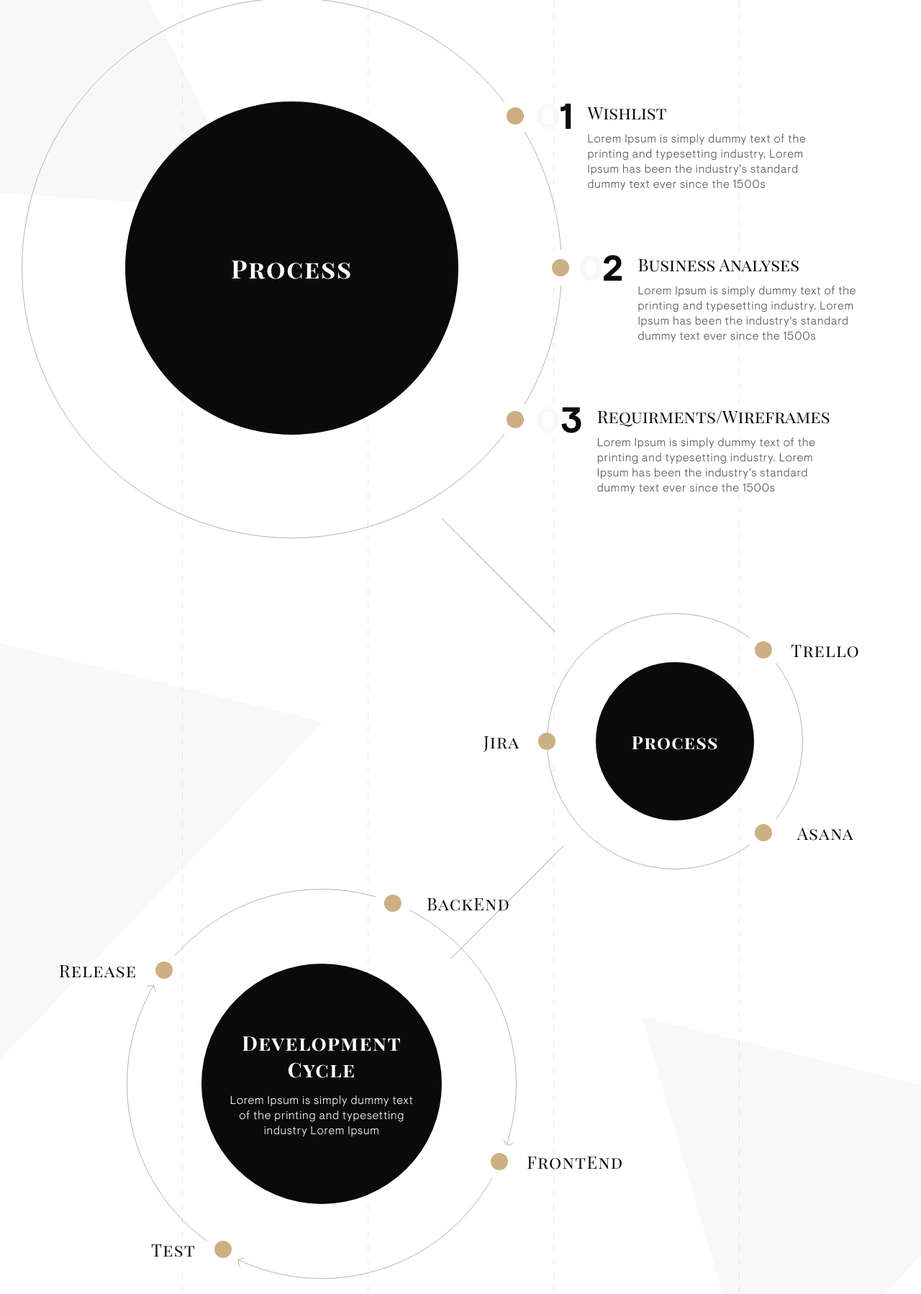
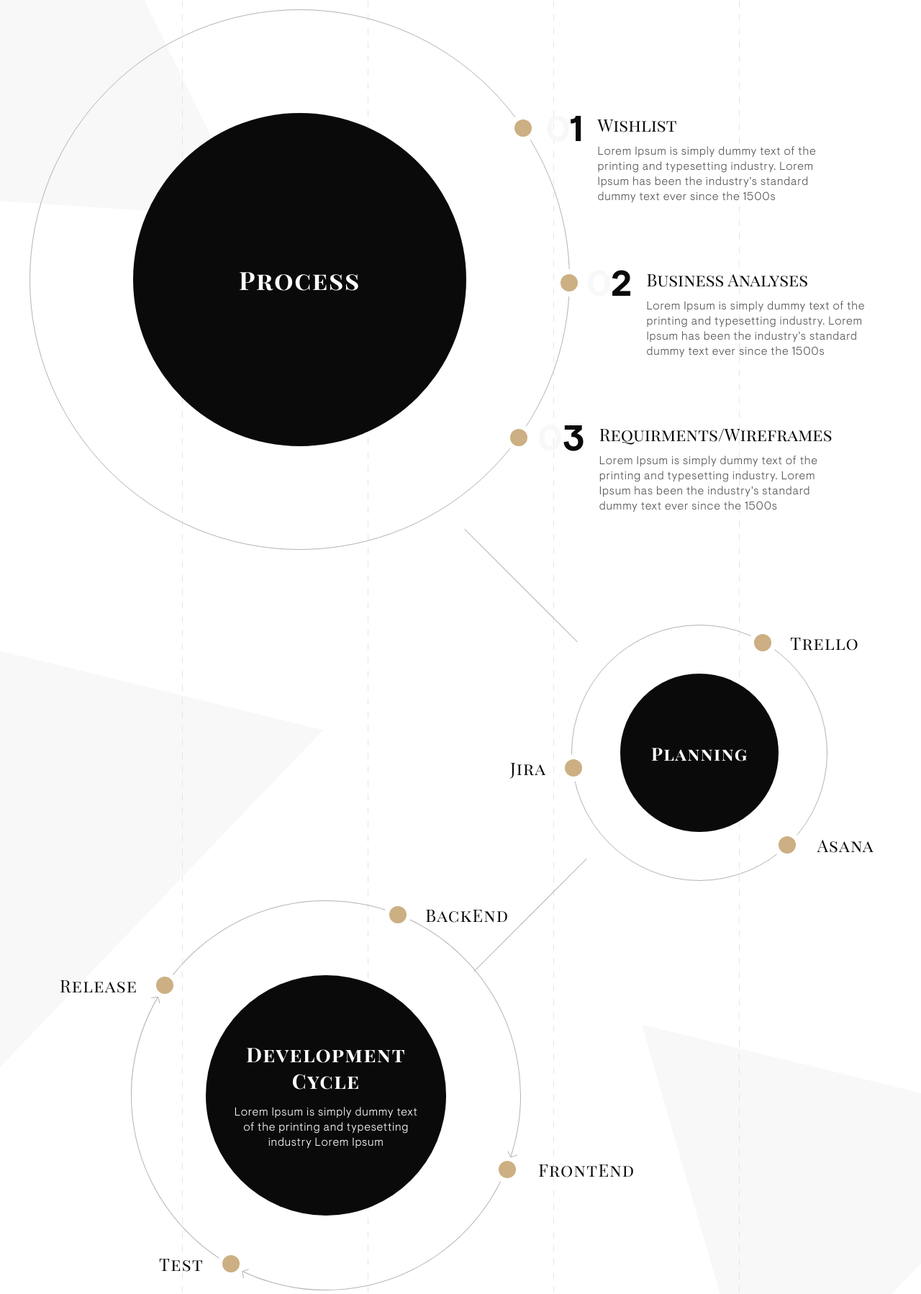
Before and after one commit to natamaz/web, a website: page src/index.html in a window 1280 px wide. Shown: the part 1002-2800 px from the top of the page at 72% size. Drawn offline with nearby package versions, Linux system fonts and the light colour scheme; files that its build step writes are made by us from their sources.

Commit message:
desktop xxl layout fixes

```diff
--- a/src/index.html
+++ b/src/index.html
@@ -98,7 +98,7 @@
                         <!-- Circle -->
                         <div class="h-planning-circle">
                             <div class="h-planning-circle__inner">
-                                <h3 class="h-planning-circle__title">Process</h3>
+                                <h3 class="h-planning-circle__title">Planning</h3>
                             </div>
                         </div>
                         <!-- end: Circle -->
@@ -124,11 +124,12 @@
                             </div>
                             <!-- otline with arrows -->
                                 <svg width="542" height="542" viewBox="0 0 542 542" fill="none" xmlns="http://www.w3.org/2000/svg" class="h-сycle-circle-outline">
-                                    <circle cx="271" cy="271" r="270.5" stroke="#B3B3B3"/>
+                                    <path fill-rule="evenodd" clip-rule="evenodd" d="M513.421 390.016C469.429 479.452 377.402 541 271 541C229.615 541 190.404 531.689 155.349 515.047C155.175 515.335 154.994 515.618 154.805 515.896C190.019 532.634 229.416 542 271 542C377.763 542 470.107 480.263 514.277 390.541C513.987 390.373 513.701 390.198 513.421 390.016ZM527.224 356.375C536.161 329.542 541 300.836 541 271C541 163.665 478.368 70.958 387.657 27.433C387.782 27.1234 387.899 26.8097 388.008 26.492C479.099 70.1619 542 163.235 542 271C542 300.914 537.153 329.696 528.202 356.603C527.879 356.518 527.553 356.442 527.224 356.375ZM353.657 12.8366C327.599 4.50029 299.825 0 271 0C184.638 0 107.711 40.3972 58.0857 103.326C58.3593 103.517 58.6275 103.716 58.89 103.921C108.333 41.238 184.968 1 271 1C299.687 1 327.328 5.47374 353.266 13.7616C353.388 13.449 353.518 13.1406 353.657 12.8366ZM38.0497 134.407C37.7627 134.237 37.4807 134.058 37.204 133.872C13.5594 174.099 0 220.966 0 271C0 365.911 48.7909 449.426 122.659 497.832C122.799 497.526 122.947 497.224 123.102 496.927C49.565 448.689 1 365.516 1 271C1 221.162 14.5028 174.479 38.0497 134.407Z" fill="#B3B3B3"/>
                                     <path d="M523.783 348.768L527.891 356.976L537.05 353.916" stroke="#B2B2B2"/>
                                     <path d="M163.713 512.719L154.933 515.395L156.418 524.937" stroke="#B2B2B2"/>
-                                    <path d="M39.9922 143.367L37.8352 134.445L28.2228 135.368" stroke="#B2B2B2"/>
+                                    <path d="M39.9921 143.367L37.8351 134.445L28.2227 135.368" stroke="#B2B2B2"/>
                                 </svg>
+
                             <!-- end: otline with arrows -->
                         </div>
                         <!-- end: Circle -->
--- a/src/scss/_forms.scss
+++ b/src/scss/_forms.scss
@@ -4,7 +4,7 @@
     background: #101010;
     margin-left: auto;
     margin-right: auto;
-    padding: 25px 30px;
+    padding: 30px 30px 25px;
     &__title {
         color: #ccaf83;
         font-family: Playfair Display SC;
--- a/src/scss/_home.scss
+++ b/src/scss/_home.scss
@@ -15,7 +15,7 @@
     z-index: 15;
     text-align: center;
     padding-top: 48px;
-    padding-bottom: 84px;
+    padding-bottom: 85px;
     margin-bottom: 40px;
     &:before {
         content: "";
@@ -81,6 +81,9 @@
         color: #101010;
         text-align: right;
         position: relative;
+        &_mb {
+            margin-bottom: 10px;
+        }
         &:after {
             content: "";
             display: block;
@@ -117,6 +120,8 @@
     width: 751px;
     height: 751px;
 
+    margin-left: 11px;
+
     &__inner {
         border-radius: 100%;
         width: 463px;
@@ -140,7 +145,8 @@
 }
 
 .h-process-list {
-    margin-top: 80px;
+    // margin-top: 80px;
+    margin-top: 90px;
 }
 
 .h-process-item {
@@ -149,17 +155,23 @@
     padding-left: 36px;
 
     &:nth-child(2) {
-        margin-top: 78px;
-        margin-bottom: 78px;
-        transform: translateX(-14px);
+        // margin-top: 78px;
+        // margin-bottom: 78px;
+        // transform: translateX(-14px);
+        // margin-top: 82px;
+        // margin-bottom: 82px;
+        transform: translateX(-13px);
     }
     &:nth-child(1) {
         transform: translateX(-77px);
-        padding-left: 40px;
+        // padding-left: 40px;
+        padding-left: 43px;
+        margin-bottom: 82px;
     }
     &:nth-child(3) {
-        transform: translateX(-77px);
-        padding-left: 40px;
+        transform: translateX(-83px);
+        padding-left: 38px;
+        margin-top: 82px;
     }
     &:before {
         content: "";
@@ -171,7 +183,7 @@
         height: 24px;
         background: #CCAF83;
         border-radius: 100%;
-        box-shadow: 0 0 0 13px #fff;
+        box-shadow: 0 0 0 7px #fff;
     }
     &__num {
         flex-grow: 0;
@@ -188,8 +200,12 @@
     }
     &__content {
         flex-grow: 1;
+        // padding-left: 20px;
+        // max-width: 330px;
+        // padding-left: 30px;
+        // max-width: 360px;
         padding-left: 20px;
-        max-width: 330px;
+        max-width: 350px;
     }
     &__title {
         color: #0A0A0A;
@@ -222,6 +238,7 @@
 
 .h-planning-block {
     display: flex;
+    transform: translateX(34px);
 }
 
 .h-planning-circle {
@@ -242,10 +259,10 @@
         height: 1px;
         background: #b2b2b2;
         position: absolute;
-        // bottom: 0;
-        // right: -111px;
-        top: -54px;
-        left: -179px;
+        // top: -54px;
+        // left: -179px;
+        top: -56px;
+        left: -182px;
         transform: rotate(45deg);
         transform-origin: center;
     }
@@ -257,10 +274,10 @@
         height: 1px;
         background: #b2b2b2;
         position: absolute;
-        // bottom: 0;
-        // right: -111px;
-        bottom: -47px;
-        left: -167px;
+        // bottom: -47px;
+        // left: -167px;
+        bottom: -49px;
+        left: -169px;
         transform: rotate(-45deg);
         transform-origin: center;
     }
@@ -287,9 +304,9 @@
     }
 }
 
-.h-planning-text-wrap {
-    transform: translateX(-55px);
-}
+// .h-planning-text-wrap {
+//     transform: translateX(-55px);
+// }
 
 .h-planning-text {
     font-family: "Playfair Display SC";
@@ -301,6 +318,7 @@
     letter-spacing: 0.05em;
     color: #0A0A0A;
     position: relative;
+    z-index: 2;
     &:before {
         content: "";
         display: block;
@@ -310,11 +328,13 @@
         height: 24px;
         background: #ccaf83;
         border-radius: 100%;
-        box-shadow: 0 0 0 13px #fff;
+        box-shadow: 0 0 0 7px #fff;
     }
     &_left {
         align-self: center;
         padding-right: 38px;
+        margin-top: 41px;
+        transform: translateX(3px);
         &:before {
             right: 0;
             transform: translate(50%, -50%);
@@ -328,10 +348,14 @@
         }
 
         &:first-child {
-            margin-top: 35px;
+            // margin-top: 35px;
+            margin-top: 9px;
+            transform: translateX(-90px);
         }
         &:last-child {
-            margin-bottom: 35px;
+            margin-bottom: 34px;
+            transform: translateX(-56px);
+            padding-left: 28px;
         }
     }
 }
@@ -345,6 +369,7 @@
 // Development Cycle
 .h-сycle-block {
     display: flex;
+    margin-left: 6px;
 }
 
 .h-сycle-circle {
@@ -425,7 +450,7 @@
         height: 24px;
         background: #ccaf83;
         border-radius: 100%;
-        box-shadow: 0 0 0 13px #fff;
+        // box-shadow: 0 0 0 7px #fff;
     }
     &_left {
         align-self: center;
@@ -436,12 +461,14 @@
         }
         &:first-child {
             // transform: translateX(44px);
-            transform: translate(52px, 97px);
+            // transform: translate(52px, 97px);
+            transform: translate(47px, 102px);
 
         }
         &:last-child {
             // transform: translateX(162px);
-            transform: translate(157px, -25px);
+            // transform: translate(157px, -25px);
+            transform: translate(162px, -21px);
         }
     }
     &_right {
@@ -452,11 +479,15 @@
         }
 
         &:first-child {
-            transform: translateX(-100%);
+            // transform: translateX(-100%);
+            transform: translateX(-171px);
+            padding-right: 28px;
         }
         &:last-child {
             // transform: translateX(-24px);
-            transform: translate(-24px, 3px);
+            // transform: translate(-24px, 3px);
+            transform: translate(-19px, -2px);
+
         }
     }
 }
@@ -484,11 +515,26 @@
     padding: 30px 0;
     position: relative;
     z-index: 15;
+    .section-desc {
+        max-width: 402px;
+        margin-left: auto;
+        margin-right: auto;
+    }
+    .form {
+        max-width: 802px;
+        margin-left: auto;
+        margin-right: auto;
+    }
 }
 
 // Testimonials
 .h-testimonials-section {
     padding: 60px 0;
+    .section-title {
+        font-size: 35px;
+        line-height: (47 / 35);
+        margin-bottom: 45px;
+    }
 }
 
 .h-testimonials {
@@ -571,4 +617,27 @@
         padding-right: 20px;
         text-align: right;
     }
+    &__title {
+        font-style: normal;
+        // font-weight: normal;
+        font-weight: 300;
+        // font-size: 30px;
+        line-height: (35 / 30);
+        letter-spacing: 0.05em;
+        color: #fff;
+
+        font-size: 30px;
+        letter-spacing: 0.079em;
+    }
+    &__desc {
+        font-style: normal;
+        font-weight: 300;
+        // font-weight: 100;
+        font-size: 16px;
+        line-height: 18px;
+        letter-spacing: 0.05em;
+        color: #CCAF83;
+
+        letter-spacing: 0.079em;
+    }
 }
```
Also changed, not shown: src/img/ellipse-arrows2.svg (added).
